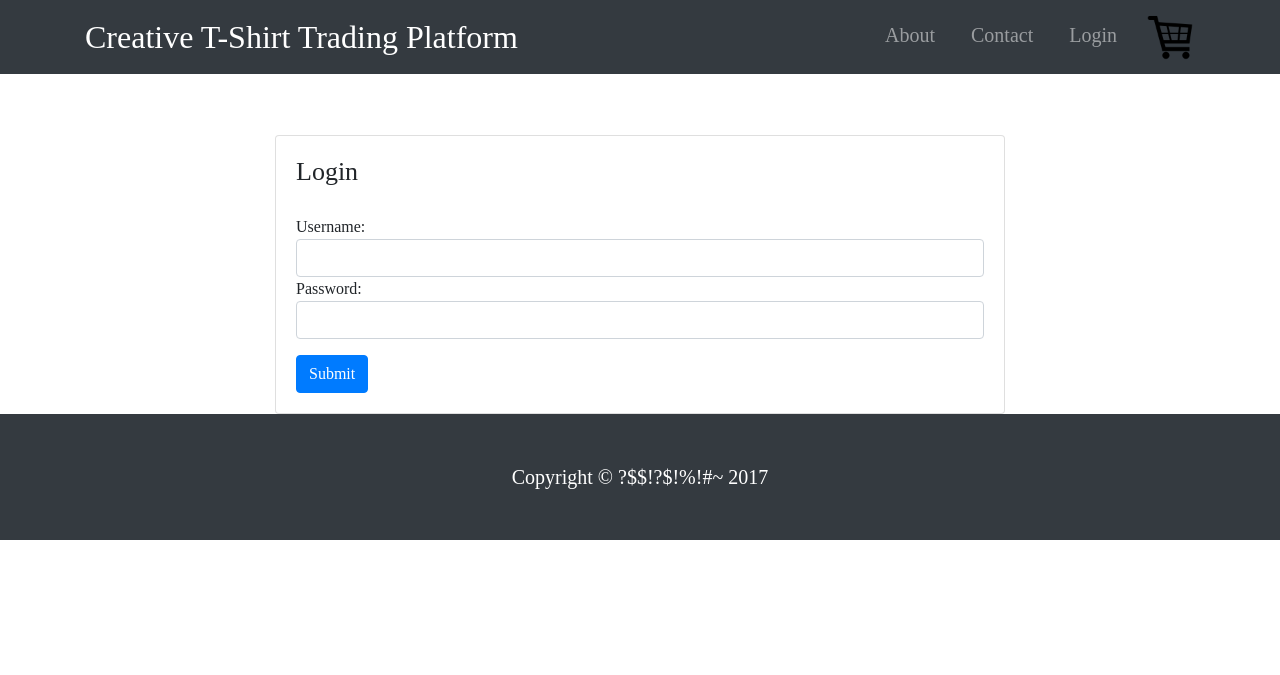
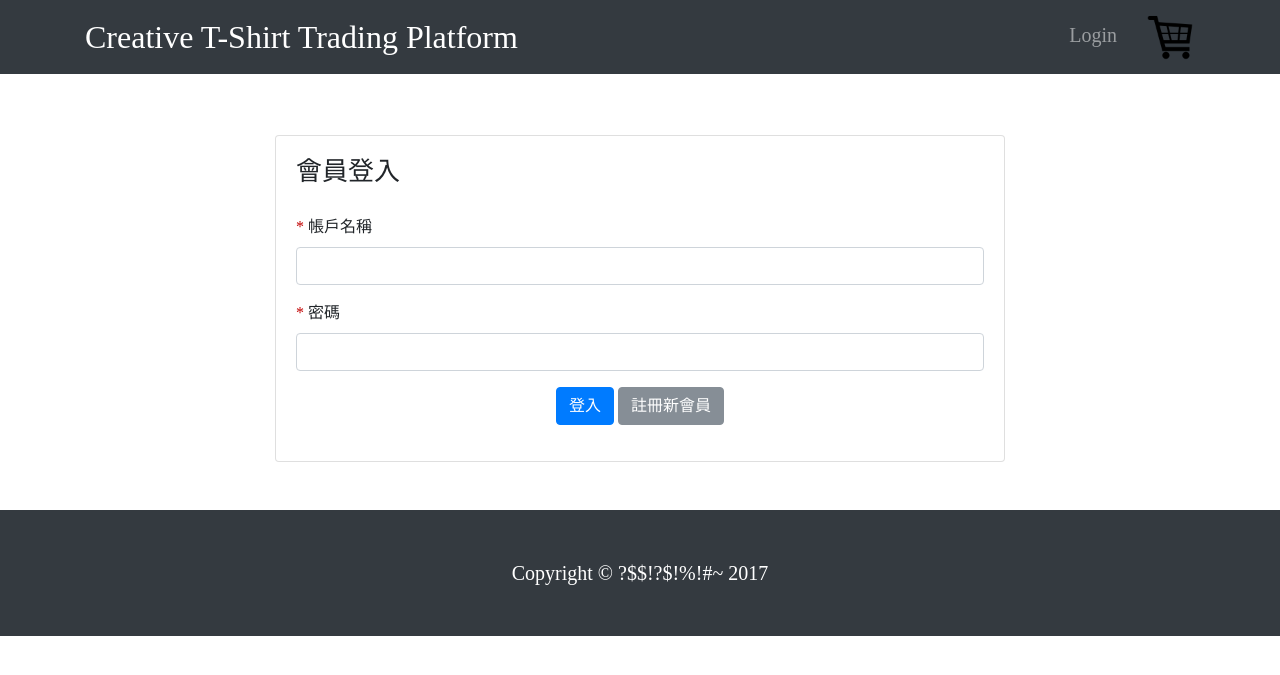
Before and after one commit to CykuTW/DB_T-shirt_trading_system, a Flask app: page /membership/login in a window 1280 px wide. Shown: the top 675 px of the page. Run offline with Flask 2, Linux system fonts and the light colour scheme; parts of the project's set-up code (start-up, migrations or seed data) failed here and were passed over; some libraries are stand-ins or nearby versions.

Commit message:
feat(templates): add login and register link

```diff
--- a/templates/base/layout.html
+++ b/templates/base/layout.html
@@ -33,15 +33,7 @@
       <div class="collapse navbar-collapse" id="navbarResponsive">
         <ul class="navbar-nav ml-auto">
           <li class="nav-item">
-            <a class="nav-link" href="#">About</a>
-          </li>
-
-          <li class="nav-item">
-            <a class="nav-link" href="#">Contact</a>
-          </li>
-
-          <li class="nav-item">
-            <a class="nav-link" href="signIn.html">Login</a>
+            <a class="nav-link" href="{{ url_for('membership.LoginView') }}">Login</a>
           </li>
 
           <span class="shopping-cart"></span>
@@ -55,7 +47,7 @@
   </main>
 
   <!-- Footer -->
-  <footer class="py-5 bg-dark">
+  <footer class="py-5 bg-dark" style="margin-top: 3rem">
     <div class="container">
       <p class="m-0 text-center text-white">Copyright &copy; ?$$!?$!%!#~ 2017</p>
     </div>
--- a/templates/membership/login.html
+++ b/templates/membership/login.html
@@ -9,15 +9,22 @@
             <div class="card">
                 <div class="card-body">
                     <form method="POST">
-                        <h4 class="card-title">Login</h4>
+                        <h4 class="card-title">會員登入</h4>
                         <p class="card-text">
                             <div class="form-group">
-                                Username: <input type="text" name="username" class="form-control" required />
-                                Password: <input type="password" name="password" class="form-control" required />
+                                <label for="username"><span style="color: #C20202;">*</span> 帳戶名稱</label>
+                                <input type="text" id="username" name="username" class="form-control" required />
                             </div>
+                            <div class="form-group">
+                                <label for="password"><span style="color: #C20202;">*</span> 密碼</label>
+                                <input type="password" id="password" name="password" class="form-control" required />
+                            </div>
+                            <div class="text-center">
+                              <button type="submit" class="btn btn-primary">登入</button>
+                              <a href="{{ url_for('membership.RegisterView') }}" class="btn btn-secondary">註冊新會員</a>
+                            </div>
+                            <input type="hidden" name="token" value="{{ token }}">
                         </p>
-                        <input type="hidden" name="token" value="{{ token }}">
-                        <button type="submit" class="btn btn-primary">Submit</button>
                     </form>
                 </div>
             </div>
```
Also changed, not shown: templates/membership/register.html (+5 -6 lines).
